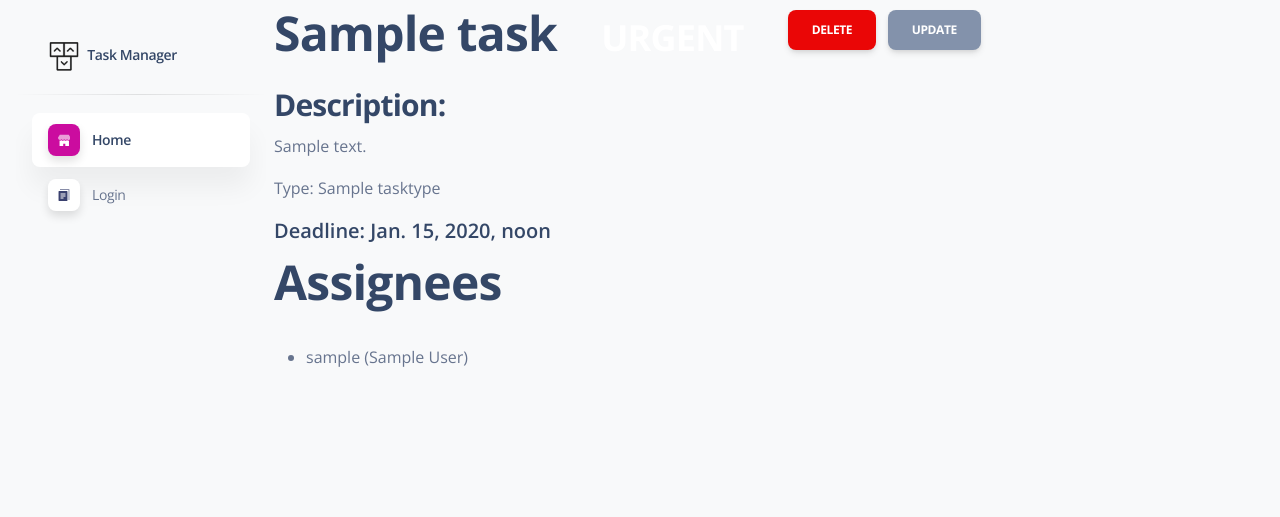
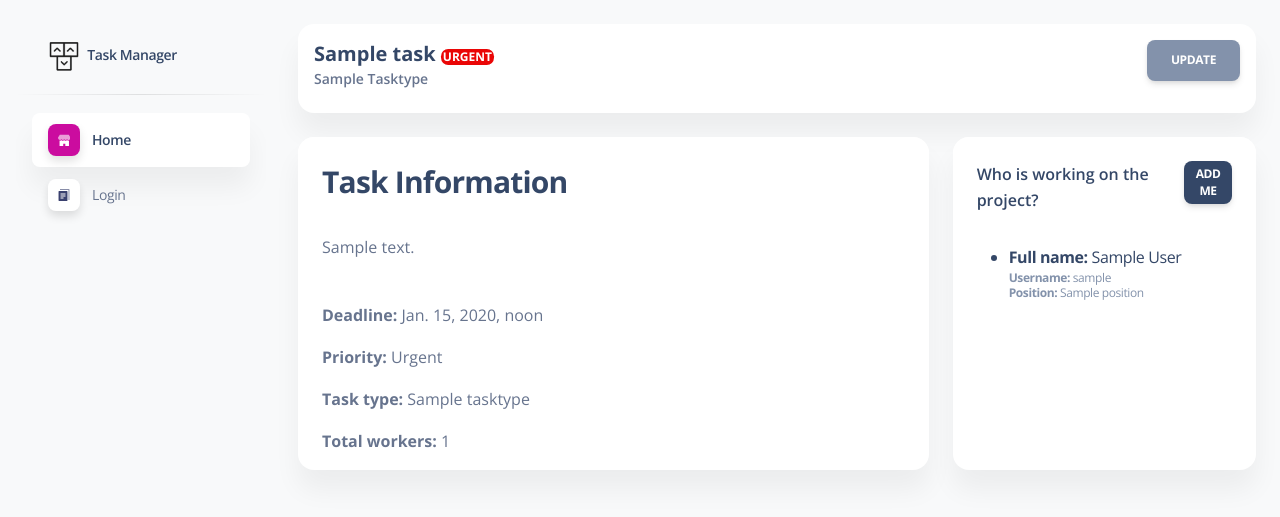
Before and after one commit to Vskesha/it-task-manager, a Django app: page /tasks/1/detail/ in a window 1280 px wide. Shown: the top 517 px of the page. Run offline with Django 5.2, Linux system fonts and the light colour scheme; tables that the repository leaves empty hold one stand-in row (values such as "Sample post"); some libraries are stand-ins or nearby versions.

Commit message:
updated task_detail page

```diff
--- a/task_manager/views.py
+++ b/task_manager/views.py
@@ -54,7 +54,7 @@ class TaskListView(LoginRequiredMixin, generic.ListView):
         return context
 
     def get_queryset(self):
-        queryset = Task.objects.all().select_related("task_type").prefetch_related("assignees__tasks")
+        queryset = Task.objects.all().select_related("task_type").prefetch_related("assignees")
         form = TaskSearchForm(self.request.GET)
 
         if form.is_valid():
@@ -73,6 +73,7 @@ class TaskCreateView(LoginRequiredMixin, generic.CreateView):
 
 class TaskDetailView(generic.DetailView):
     model = Task
+    queryset = Task.objects.all().select_related("task_type").prefetch_related("assignees")
 
 
 class TaskUpdateView(LoginRequiredMixin, generic.UpdateView):
--- a/templates/task_manager/index.html
+++ b/templates/task_manager/index.html
@@ -199,13 +199,13 @@
                           <div class="d-flex px-2 py-1">
                             <div>
                               {% if task.priority == "Urgent" %}
-                                <span class="badge badge-sm bg-gradient-danger">{{ task.priority }}</span>
+                                <span class="badge badge-sm bg-danger">{{ task.priority }}</span>
                               {% elif task.priority == "High" %}
                                 <span class="badge badge-sm bg-gradient-warning">{{ task.priority }}</span>
                               {% elif task.priority == "Normal" %}
                                 <span class="badge badge-sm bg-gradient-info">{{ task.priority }}</span>
                               {% elif task.priority == "Low" %}
-                                <span class="badge badge-sm bg-gradient-secondary">{{ task.priority }}</span>
+                                <span class="badge badge-sm bg-secondary">{{ task.priority }}</span>
                               {% endif %}
                             </div>
                             <div class="d-flex flex-column justify-content-center">
--- a/templates/task_manager/task_detail.html
+++ b/templates/task_manager/task_detail.html
@@ -1,29 +1,94 @@
-{% extends "base.html" %}
+{% extends 'base.html' %}
+{% load static %}
 
 {% block content %}
-  <h1>
+
+  <div class="container-fluid py-4">
+    <div class="col-lg-auto col-md-auto mb-md-0 mb-4">
+      <div class="card">
+        <div class="card-body p-3">
+          <div class="d-flex justify-content-between">
+            <div class="numbers">
+              <h5 class="font-weight-bolder mb-0">
                 {{ task.name }}
-    {% if task.priority == "Urgent"  %}
-      <span class="badge badge-pill badge-danger">{{ task.priority }}</span>
+                {% if task.priority == "Urgent" %}
+                  <span class="badge badge-sm bg-danger"
+                        style="height: auto; width: auto; padding: 2px; color: white; font-size: 12px;">{{ task.priority }}</span>
+                {% elif task.priority == "High" %}
+                  <span class="badge badge-sm bg-warning"
+                        style="height: auto; width: auto; padding: 2px; color: white; font-size: 12px;">{{ task.priority }}</span>
+                {% elif task.priority == "Normal" %}
+                  <span class="badge badge-sm bg-info"
+                        style="height: auto; width: auto; padding: 2px; color: white; font-size: 12px;">{{ task.priority }}</span>
+                {% elif task.priority == "Low" %}
+                  <span class="badge badge-sm bg-secondary"
+                        style="height: auto; width: auto; padding: 2px; color: white; font-size: 12px;">{{ task.priority }}</span>
                 {% endif %}
-    <a href="{% url 'task_manager:task-delete' pk=task.id %}" class="btn btn-danger link-to-page">
-      Delete
-    </a>
+              </h5>
+              <p class="text-sm mb-0 text-capitalize font-weight-bold">{{ task.task_type }}</p>
+            </div>
             <a href="{% url 'task_manager:task-update' pk=task.id %}" class="btn btn-secondary link-to-page">
               Update
             </a>
-  </h1>
-  <h3>Description:</h3>
+          </div>
+        </div>
+      </div>
+    </div>
+
+
+    <div class="row my-4">
+      <div class="col-lg-8 col-md-6 mb-md-0 mb-4">
+        <div class="card">
+          <div class="card-header pb-0">
+            <div class="row">
+              <div class="col-lg-6 col-7">
+                <h3>Task Information</h3>
+              </div>
+            </div>
+          </div>
+          <div class="card-body pb-0">
             <p>{{ task.description }}</p>
-  <p>Type: {{ task.task_type }}</p>
-  <h5>Deadline: {{ task.deadline }}</h5>
-  <h1>
-    Assignees
-  </h1>
-  <hr>
+            <br>
+            <p><strong>Deadline: </strong>{{ task.deadline }}</p>
+            <p><strong>Priority: </strong>{{ task.priority }}</p>
+            <p><strong>Task type: </strong>{{ task.task_type }}</p>
+            <p><strong>Total workers: </strong>{{ task.assignees.count }}</p>
+          </div>
+        </div>
+      </div>
+      <div class="col-lg-4 col-md-6">
+        <div class="card h-100">
+          <div class="card-header pb-0 d-flex justify-content-between">
+            <h6>Who is working on the project?</h6>
+            <form method="post" action="{% url 'task_manager:task-add-or-del-worker' pk=task.id %}">
+              {% csrf_token %}
+              {% if user in task.assignees.all %}
+                <button type="submit" class="btn btn-danger link-to-page"
+                        style="height: auto; width: auto; padding: 5px; color: white;">Del me
+                </button>
+              {% else %}
+                <button type="submit" class="btn btn-dark link-to-page"
+                        style="height: auto; width: auto; padding: 5px; color: white;">Add me
+                </button>
+              {% endif %}
+            </form>
+          </div>
+          <div class="card-body pb-0">
             <ul>
-    {% for assigne in task.assignees.all %}
-      <li>{{ assigne }}</li>
+              {% for worker in task.assignees.all %}
+                <a href="{% url 'task_manager:worker-detail' pk=user.pk %}">
+                  <li>
+                    <strong>Full name: </strong>{{ worker.first_name }} {{ worker.last_name }}
+                    <p class="text-xs text-secondary mb-0"><strong>Username: </strong>{{ worker.username }}</p>
+                    <p class="text-xs text-secondary mb-0"><strong>Position: </strong>{{ worker.position }}</p>
+                  </li>
+                </a>
               {% endfor %}
             </ul>
-{% endblock %}
+          </div>
+        </div>
+      </div>
+    </div>
+  </div>
+
+{% endblock content %}
--- a/templates/task_manager/task_list.html
+++ b/templates/task_manager/task_list.html
@@ -49,7 +49,7 @@
                       <td>
                         <div class="d-flex px-2">
                           <div class="my-auto">
-                            <a href="{% url 'task_manager:task-update' pk=task.id %}">
+                            <a href="{% url 'task_manager:task-detail' pk=task.id %}">
                               <h6 class="mb-0 text-sm">{{ task.name }}</h6>
                             </a>
                             <div class="d-flex gap-2">
```
Lines whose indentation alone changed are shown as unchanged.
